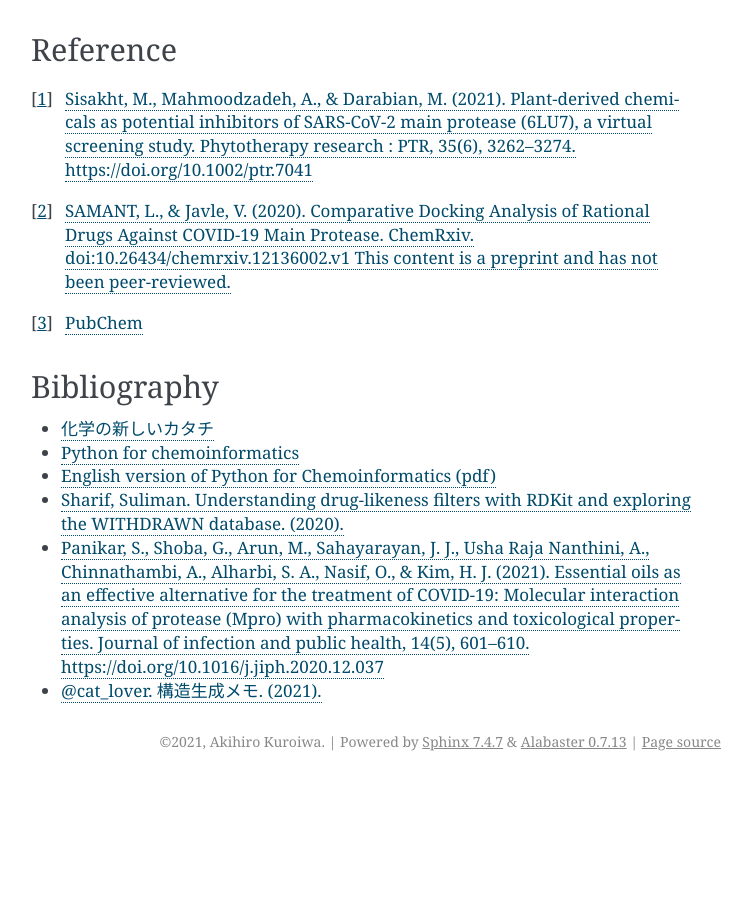
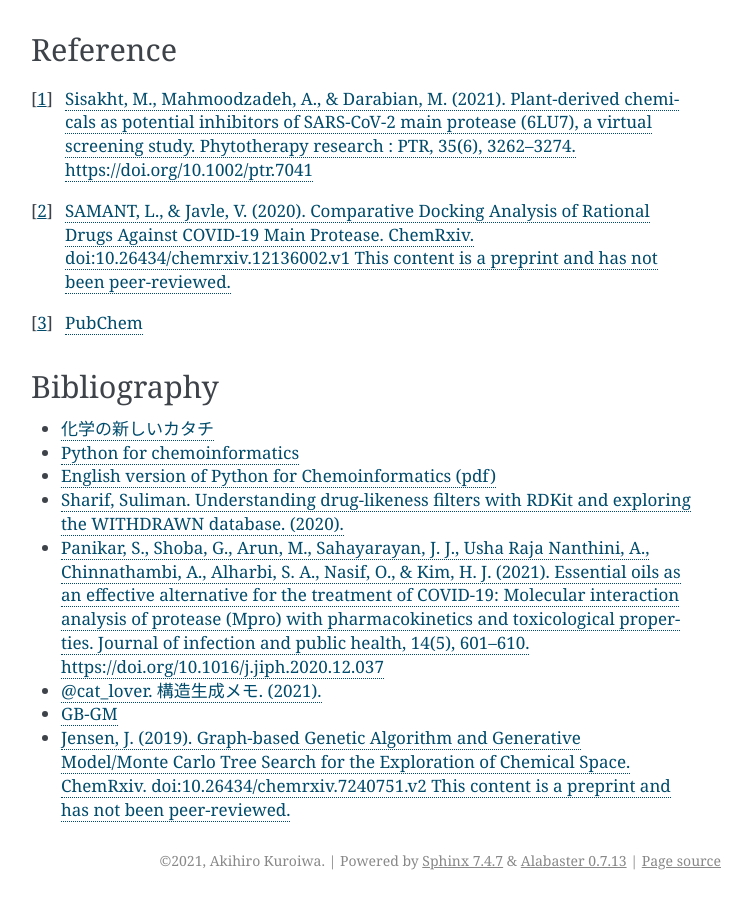
Before and after one commit to akuroiwa/chess-ant, a Sphinx documentation site: the page built from doc/o_camponoti_balzani.rst, in a window 1280 px wide and 900 px high, scrolled down 6105 px. Shown: the whole window, without its empty margins (389-1141 px from the left). Built offline with Sphinx 7.4.7, drawn with Linux system fonts in a browser that asks for light colours; before the commit the page ends 6886 px from its top, so only the background shows below that.

Commit message:
Adding references.

```diff
--- a/doc/o_camponoti_balzani.rst
+++ b/doc/o_camponoti_balzani.rst
@@ -329,3 +329,7 @@ Bibliography
    Essential oils as an effective alternative for the treatment of COVID-19: Molecular interaction analysis of protease (Mpro) with pharmacokinetics and toxicological properties. Journal of infection and public health, 14(5), 601–610. https://doi.org/10.1016/j.jiph.2020.12.037
    <https://pubmed.ncbi.nlm.nih.gov/33848890/>`__
 -  `@cat_lover. 構造生成メモ. (2021). <https://qiita.com/cat_lover/items/9540a2d00daba3584a22>`__
+-  `GB-GM <https://github.com/jensengroup/GB-GM>`__
+-  `Jensen, J. (2019). Graph-based Genetic Algorithm and Generative Model/Monte Carlo Tree Search for the Exploration of Chemical Space.
+   ChemRxiv. doi:10.26434/chemrxiv.7240751.v2 This content is a preprint and has not been peer-reviewed.
+   <https://chemrxiv.org/engage/chemrxiv/article-details/60c7405af96a000e09286278>`__
```
Also changed, not shown: 2 other files.
